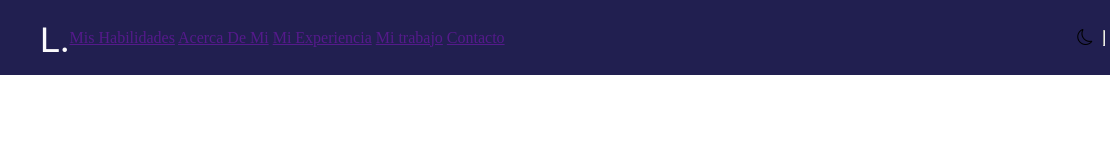
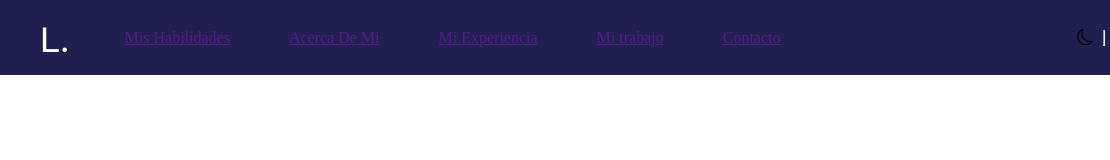
Before and after one commit to LudmilaBerto/P-gina-Tipo-Portfolio, a plain HTML site: page index.html in a window 1280 px wide. Shown: the full height of the page, 0-1110 px from the left. Drawn offline with nearby package versions, Linux system fonts and the light colour scheme.

Commit message:
LE agrego un margen a las etiquetas a del menú para separarlas

```diff
--- a/css/style.css
+++ b/css/style.css
@@ -40,3 +40,9 @@ h2{
     font-size: 35px;
     color: #fbfafc;
  }
+
+ /* MENÚ DE PAGINA */
+
+ nav a{
+    margin-left: 55px;
+}
```
